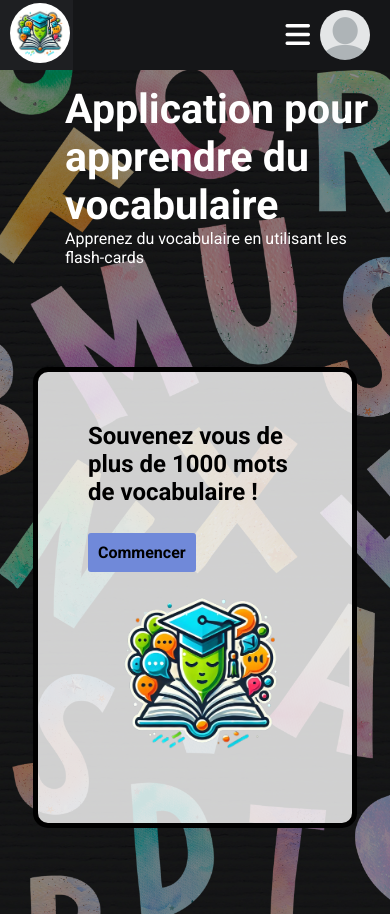
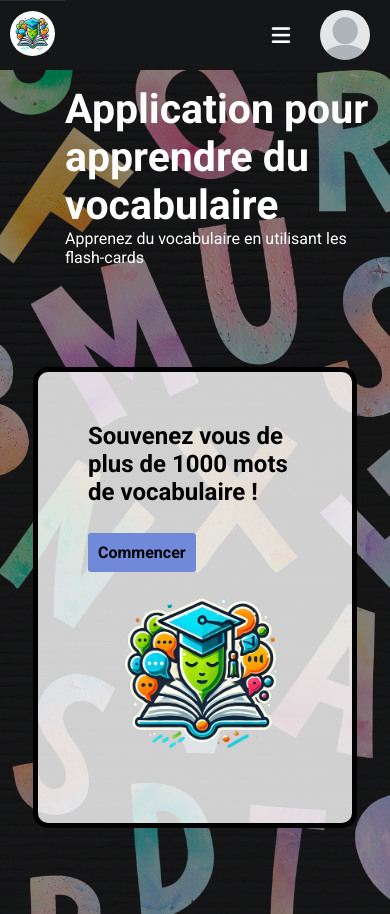
Before and after one commit to krommmm/learnEnglishWords, a React (Create React App) app: page / in a window 390 px wide. Built offline with nearby package versions, Linux system fonts and the light colour scheme.

Commit message:
modif nav-bars

```diff
--- a/src/assets/css/header.css
+++ b/src/assets/css/header.css
@@ -45,8 +45,11 @@ header {
 }
 
 .fa-bars {
-    font-size: 28px;
+    font-size: 21px;
     display: none;
+}
+.fa-bars:hover{
+    color: #b44;
 }
 
 .navBar {
--- a/src/assets/css/mediaQueries.css
+++ b/src/assets/css/mediaQueries.css
@@ -43,14 +43,22 @@
 
     body .fa-bars {
         display: flex;
-        margin-right: 10px;
-        cursor:pointer;
+        margin-right: 30px;
+        cursor: pointer;
+        font-size:21px;
     }
 
     body .header__right__profilArea {
         display: flex;
         justify-content: center;
         align-items: center;
+    }
+    body .nav__iconContainer img {
+        width: 45px;
+        height: 45px;
+    }
+    body .header__left{
+        background-color: rgba(0, 0, 0, .5);
     }
 }
 
```
